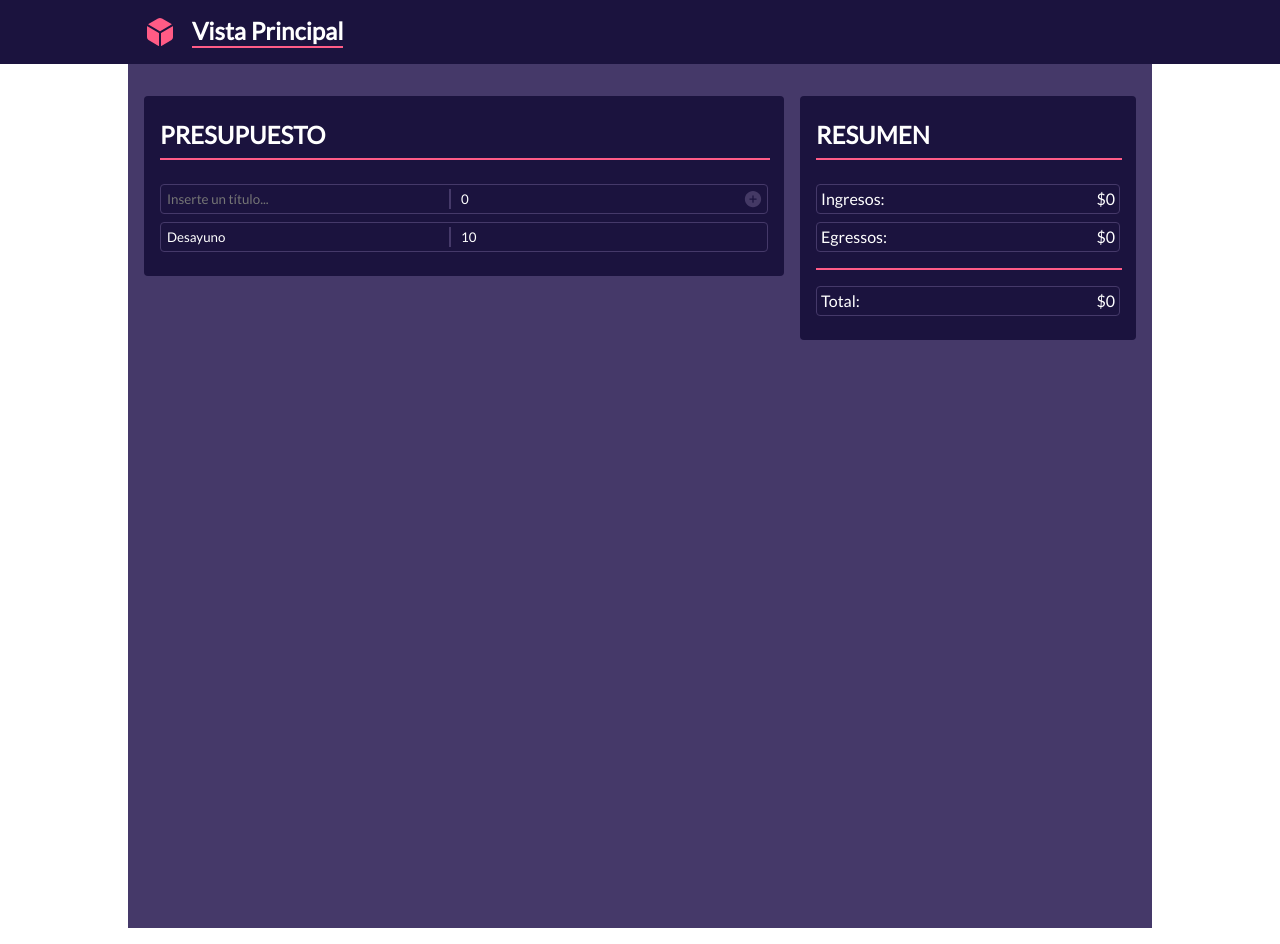
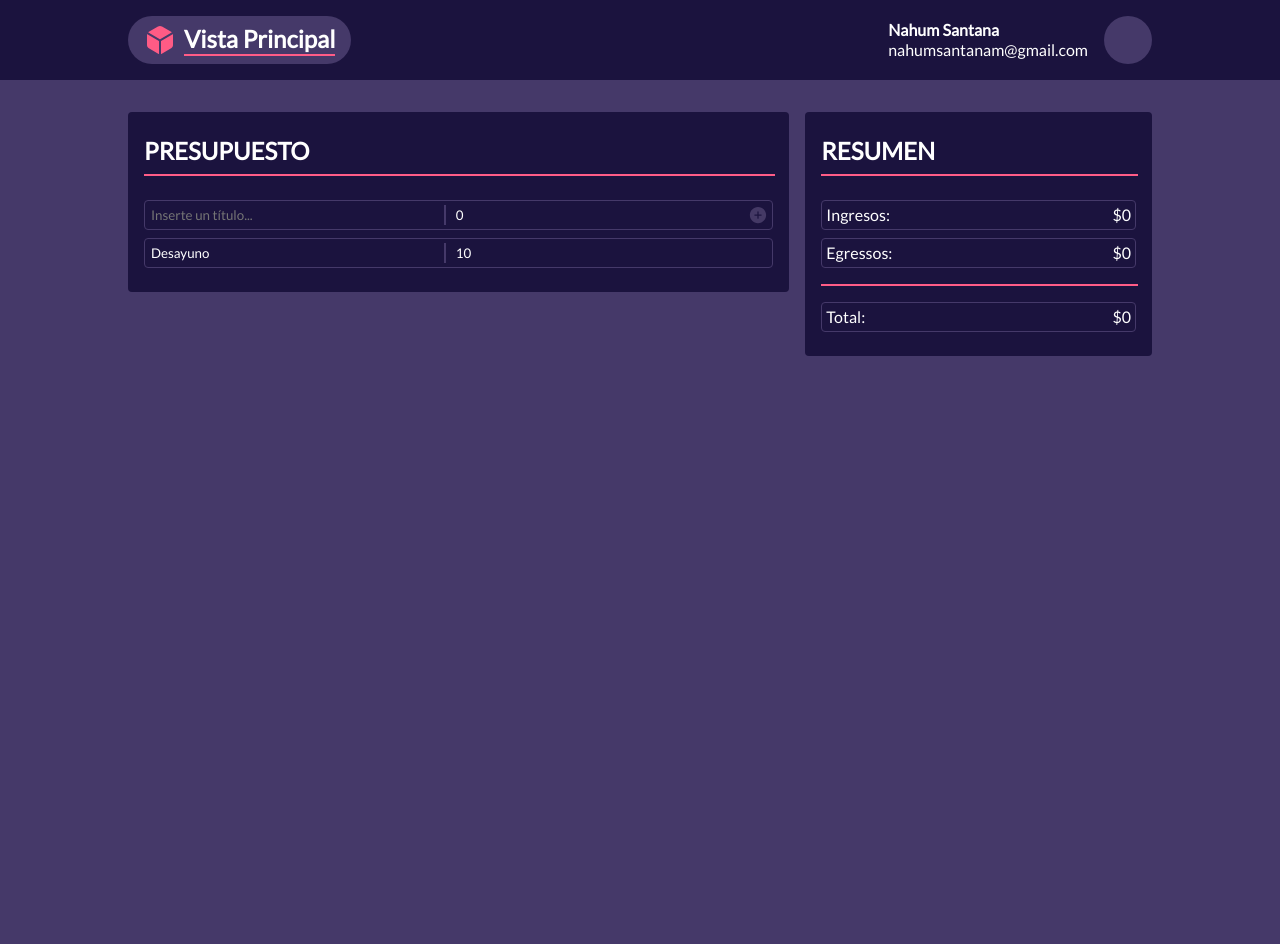
Before and after one commit to LordFitoi/SimpleContactApp, a Vue app in the folder vue_frontend/: page / in a window 1280 px wide. Built offline with nearby package versions, Linux system fonts and the light colour scheme.

Commit message:
feat(frontend): added user account preview in header

```diff
--- a/vue_frontend/index.html
+++ b/vue_frontend/index.html
@@ -8,22 +8,27 @@
         <link rel="stylesheet" href="/src/assets/scss/style.scss">
         <link rel="stylesheet" href="https://fonts.googleapis.com/css?family=Lato">
     </head>
-    <body class="h-screen">
+    <body class="h-screen bg-primary-light">
         <header class="bg-primary">
-            <div class="container mx-auto py-4">
-                <div class="px-4 flex gap-4 items-center">
+            <div class="container mx-auto py-4 flex justify-between">
+                <div class="flex gap-2 items-center bg-primary-light px-4 py-2 rounded-8">
                     <img class="filter-secondary-light" width="32" height="32" src="/src/assets/icons/cube.svg">
                     <div class="w-max">
                         <h1>Vista Principal</h1>
                         <div class="border border-secondary"></div>
                     </div>
                 </div>
+                <div class="flex items-center gap-4">
+                    <div class="">
+                        <p><b>Nahum Santana</b></p>
+                        <p>nahumsantanam@gmail.com</p>
+                    </div>
+                    <div class="bg-primary-light w-12 h-12 rounded-full"></div>
+                </div>
             </div>
         </header>
-        <main class="h-full container mx-auto">
-            <div class="h-full bg-primary-light py-8 px-4">
-                <div id="app"></div>
-            </div>
+        <main class="h-full container mx-auto py-8">
+            <div id="app"></div>
         </main>
         <script type="module" src="/src/main.js"></script>
     </body>
--- a/vue_frontend/src/assets/scss/generic.scss
+++ b/vue_frontend/src/assets/scss/generic.scss
@@ -93,7 +93,7 @@ button {
 .border-none { border: none; }
 .border-primary { border-color: $global-primary-color-light; }
 .border-secondary { border-color: $global-secondary-color-light; }
-.rounded { border-radius: $global-border-radius; }
+.rounded-full { border-radius: 50%; }
 
 /* MARGIN */
 /* --------------------------------------- */
@@ -111,9 +111,15 @@ button {
 
 /* SCALED */
 /* --------------------------------------- */
-@for $i from 0 through 8 {
+@for $i from 0 through 16 {
     .gap-#{$i} {
         gap: $global-spacing * $i;
+    }
+    .w-#{$i} {
+        width: $global-spacing * $i;
+    }
+    .h-#{$i} {
+        height: $global-spacing * $i;
     }
     .px-#{$i} {
         padding-left: $global-spacing * $i;
@@ -132,4 +138,7 @@ button {
     .w-1d#{$i} {
         width: calc(100% * 1 / $i);
     }
+    .rounded-#{$i} {
+        border-radius: $global-spacing * $i;
+    }
 }
--- a/vue_frontend/src/components/budget.vue
+++ b/vue_frontend/src/components/budget.vue
@@ -1,8 +1,8 @@
 <template>
-    <div class="w-full bg-primary rounded px-4 py-6 flex flex-col gap-2 h-max">
+    <div class="w-full bg-primary rounded-1 px-4 py-6 flex flex-col gap-2 h-max">
         <h1>PRESUPUESTO</h1>
         <div class="w-full border border-secondary mb-4"></div>
-        <div class="rounded flex gap-2 border border-primary px-1 py-1">
+        <div class="rounded-1 flex gap-2 border border-primary px-1 py-1">
             <input class="w-full bg-primary border-none" type="text" v-model="budgetTitle" placeholder="Inserte un título...">
             <div class="border border-primary"></div>
             <input class="w-full bg-primary border-none" type="number" v-model="budgetAmount">
@@ -10,7 +10,7 @@
                 <img width="20" height="20" src="/src/assets/icons/add-circle.svg">
             </button>
         </div>
-        <div class="rounded flex gap-2 border border-primary px-1 py-1 show-on" v-for="(budget, index) in budgets" :key="budget">
+        <div class="rounded-1 flex gap-2 border border-primary px-1 py-1 show-on" v-for="(budget, index) in budgets" :key="budget">
             <input class="w-full bg-primary border-none" type="text" v-model="budget.title">
             <div class="border border-primary"></div>
             <input class="w-full bg-primary border-none" type="number" v-model="budget.amount">
--- a/vue_frontend/src/components/summary.vue
+++ b/vue_frontend/src/components/summary.vue
@@ -1,18 +1,18 @@
 <template>
-    <div class="w-1d2 h-max bg-primary rounded px-4 py-6 flex flex-col gap-2">
+    <div class="w-1d2 h-max bg-primary rounded-1 px-4 py-6 flex flex-col gap-2">
         <h1>RESUMEN</h1>
         <div class="w-full border border-secondary mb-4"></div>
-        <div class="rounded flex justify-between border border-primary px-1 py-1">
+        <div class="rounded-1 flex justify-between border border-primary px-1 py-1">
             <p>Ingresos:</p>
             <p>$0</p>
         </div>
-        <div class="rounded flex justify-between border border-primary px-1 py-1">
+        <div class="rounded-1 flex justify-between border border-primary px-1 py-1">
             <p>Egressos:</p>
             <p>$0</p>
         </div>
         <div class="w-full border border-secondary mt-2 mb-2"></div>
 
-        <div class="rounded flex justify-between border border-primary px-1 py-1">
+        <div class="rounded-1 flex justify-between border border-primary px-1 py-1">
             <p>Total:</p>
             <p>$0</p>
         </div>
```
